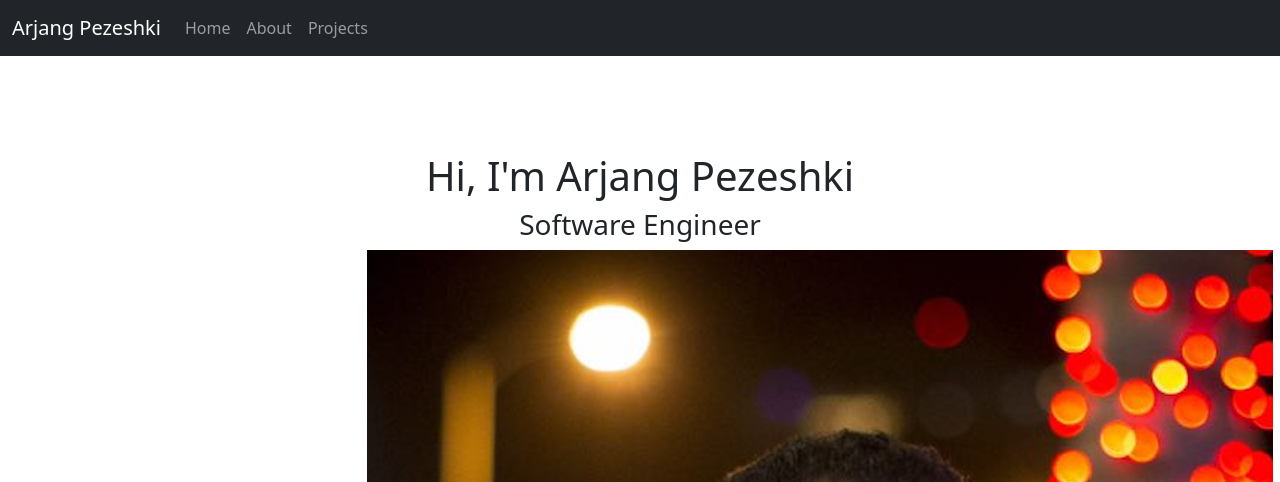
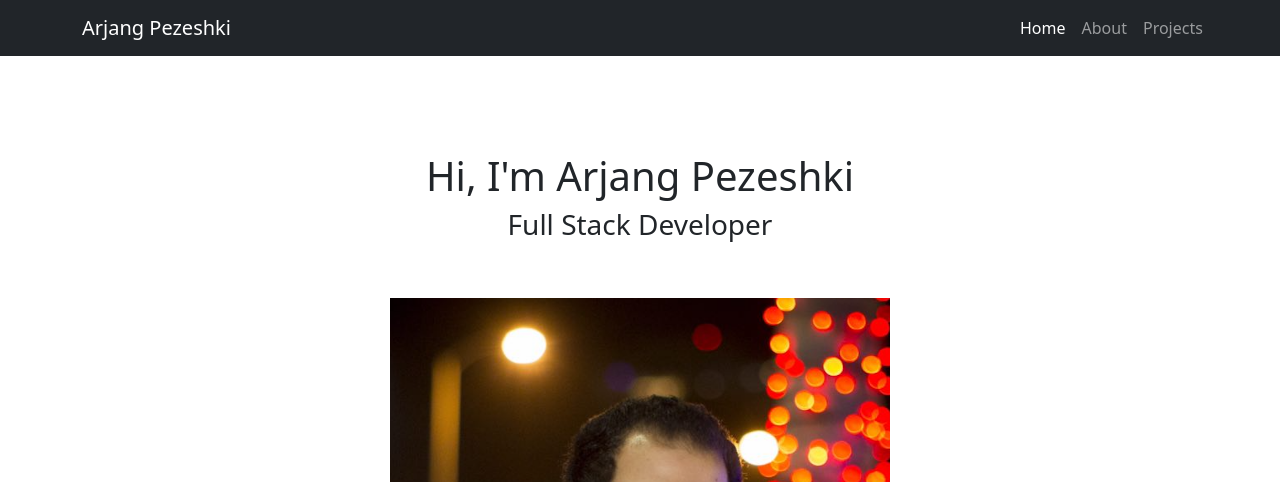
Before and after one commit to arjang-psh/portfolio, a Django app: page / in a window 1280 px wide. Shown: the top 482 px of the page. Run offline with Django 3.2, Linux system fonts and the light colour scheme; some libraries are stand-ins or nearby versions.

Commit message:
last changes

```diff
--- a/jobs/templates/jobs/home.html
+++ b/jobs/templates/jobs/home.html
@@ -1,3 +1,7 @@
+{% extends 'base.html' %}
+
+{% block content %}
+
 <html lang="en">
   <head>
     {% load static %}
@@ -6,7 +10,7 @@
     <meta name="description" content="">
     <meta name="author" content="Mark Otto, Jacob Thornton, and Bootstrap contributors">
     <meta name="generator" content="Hugo 0.88.1">
-    <title>Jobs</title>
+    <title>Home</title>
 
 
 
@@ -21,43 +25,22 @@
   </head>
   <body>
 
-<header>
-    <nav class="navbar  navbar-expand-lg navbar-dark bg-dark ">
-        <div class="container-fluid">
-          <a class="navbar-brand" href="#">Arjang Pezeshki</a>
-          <button class="navbar-toggler" type="button" data-bs-toggle="collapse" data-bs-target="#navbarNavAltMarkup" aria-controls="navbarNavAltMarkup" aria-expanded="false" aria-label="Toggle navigation">
-            <span class="navbar-toggler-icon"></span>
-          </button>
-          <div class="collapse navbar-collapse" id="navbarNavAltMarkup">
-            <div class="navbar-nav ml-auto">
-              <a class="nave-item nav-link" href="#">Home</a>
-              <a class="nave-item nav-link" href="#">About</a>
-              <a class="nave-item nav-link" href="#">Projects</a>
-            </div>
-          </div>
-        </div>
-    </nav>
-</header>
-
   <main>
 
   <section class="py-5 text-center container">
     <div class="row py-lg-5">
       <div class="col-lg-6 col-md-8 mx-auto">
         <h1 class="fw-light">Hi, I'm Arjang Pezeshki</h1>
-        <h3>Software Engineer</h3>
-        <img src="{% static 'arjang.png' %}" alt="arjang">
+        <h3>Full Stack Developer</h3>
+        <br>
+        <br>
+        <img src="{% static 'arjang.png' %}" width="500" height="500" alt="arjang">
       </div>
     </div>
   </section>
 
   </main>
 
-<footer class="text-muted">
-  <div class="container text-center">
-    <p>© Arjang Pezeshki {% now "Y" %}</p>
-  </div>
-</footer>
 
 
   <script src="https://cdn.jsdelivr.net/npm/bootstrap@5.1.3/dist/js/bootstrap.bundle.min.js" integrity="sha384-ka7Sk0Gln4gmtz2MlQnikT1wXgYsOg+OMhuP+IlRH9sENBO0LRn5q+8nbTov4+1p" crossorigin="anonymous"></script>
@@ -65,4 +48,7 @@
   <script src="https://cdn.jsdelivr.net/npm/bootstrap@5.1.3/dist/js/bootstrap.min.js" integrity="sha384-QJHtvGhmr9XOIpI6YVutG+2QOK9T+ZnN4kzFN1RtK3zEFEIsxhlmWl5/YESvpZ13" crossorigin="anonymous"></script>
 
 
-</body></html>
+  </body>
+</html>
+
+{% endblock %}
--- a/portfolio/settings.py
+++ b/portfolio/settings.py
@@ -55,7 +55,7 @@ ROOT_URLCONF = 'portfolio.urls'
 TEMPLATES = [
     {
         'BACKEND': 'django.template.backends.django.DjangoTemplates',
-        'DIRS': [],
+        'DIRS': ['portfolio/templates'],
         'APP_DIRS': True,
         'OPTIONS': {
             'context_processors': [
--- /dev/null
+++ b/portfolio/templates/base.html
@@ -0,0 +1,61 @@
+<html lang="en" class="h-100">
+    <head>
+    {% load static %}
+    <meta charset="utf-8">
+    <meta name="viewport" content="width=device-width, initial-scale=1">
+    <meta name="description" content="">
+    <meta name="author" content="Mark Otto, Jacob Thornton, and Bootstrap contributors">
+    <meta name="generator" content="Hugo 0.88.1">
+    <title>base</title>
+
+
+
+
+    <!-- Bootstrap core CSS -->
+    <link href="https://cdn.jsdelivr.net/npm/bootstrap@5.1.3/dist/css/bootstrap.min.css" rel="stylesheet" integrity="sha384-1BmE4kWBq78iYhFldvKuhfTAU6auU8tT94WrHftjDbrCEXSU1oBoqyl2QvZ6jIW3" crossorigin="anonymous">
+
+
+
+
+    </head>
+    <body>
+    <header>
+        <nav class="navbar navbar-expand-lg navbar-dark bg-dark">
+            <div class="container ml-auto">
+            <div class="col-lg-10"><a class="navbar-brand" href="{% url 'home' %}">Arjang Pezeshki</a></div>
+            <button class="navbar-toggler" type="button" data-bs-toggle="collapse" data-bs-target="#navbarNav" aria-controls="navbarNav" aria-expanded="false" aria-label="Toggle navigation">
+                <span class="navbar-toggler-icon"></span>
+            </button>
+            <div class="collapse navbar-collapse" id="navbarNav">
+                <ul class="navbar-nav">
+                <li class="nav-item">
+                    <a class="nav-link active" aria-current="page" href="{% url 'home' %}">Home</a>
+                </li>
+                <li class="nav-item">
+                    <a class="nav-link" href="{% url 'about' %}">About</a>
+                </li>
+                <li class="nav-item">
+                    <a class="nav-link" href="{% url 'projects' %}">Projects</a>
+                </li>
+                </ul>
+            </div>
+            </div>
+        </nav>
+    </header>
+
+    {% block content %}
+    {% endblock %}
+
+    <footer class="text-muted">
+        <div class="container text-center">
+          <p>© Arjang Pezeshki {% now "Y" %}</p>
+        </div>
+    </footer>
+
+
+  <script src="https://cdn.jsdelivr.net/npm/bootstrap@5.1.3/dist/js/bootstrap.bundle.min.js" integrity="sha384-ka7Sk0Gln4gmtz2MlQnikT1wXgYsOg+OMhuP+IlRH9sENBO0LRn5q+8nbTov4+1p" crossorigin="anonymous"></script>
+  <script src="https://cdn.jsdelivr.net/npm/@popperjs/core@2.10.2/dist/umd/popper.min.js" integrity="sha384-7+zCNj/IqJ95wo16oMtfsKbZ9ccEh31eOz1HGyDuCQ6wgnyJNSYdrPa03rtR1zdB" crossorigin="anonymous"></script>
+  <script src="https://cdn.jsdelivr.net/npm/bootstrap@5.1.3/dist/js/bootstrap.min.js" integrity="sha384-QJHtvGhmr9XOIpI6YVutG+2QOK9T+ZnN4kzFN1RtK3zEFEIsxhlmWl5/YESvpZ13" crossorigin="anonymous"></script>
+
+    </body>
+</html>
--- a/portfolio/urls.py
+++ b/portfolio/urls.py
@@ -24,6 +24,7 @@ urlpatterns = [
     path('admin/', admin.site.urls),
     path('', jobs.views.home, name='home'),
     path('home1/', jobs.views.home1, name='home1'),
+    path('home/', jobs.views.home, name='home'),
     path('about/', jobs.views.about, name='about'),
     path('projects/', jobs.views.projects, name='projects'),
 
```
Also changed, not shown: jobs/templates/jobs/about.html (+9 -20 lines), jobs/templates/jobs/home1.html (+15 -10 lines), jobs/templates/jobs/projects.html (+5 -24 lines), media/images/arji.JPG (deleted), 7 other files. Lines whose indentation alone changed are shown as unchanged.
